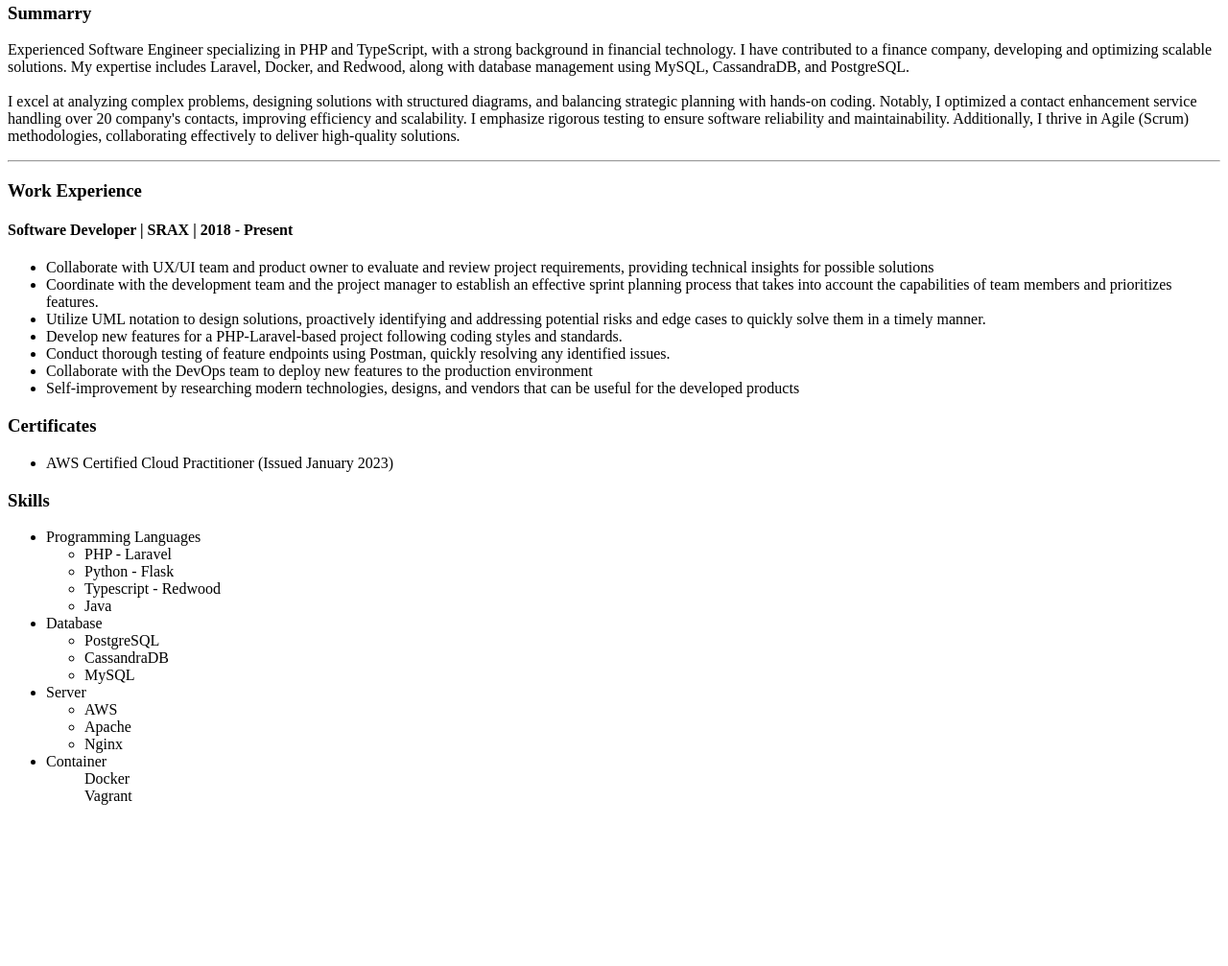
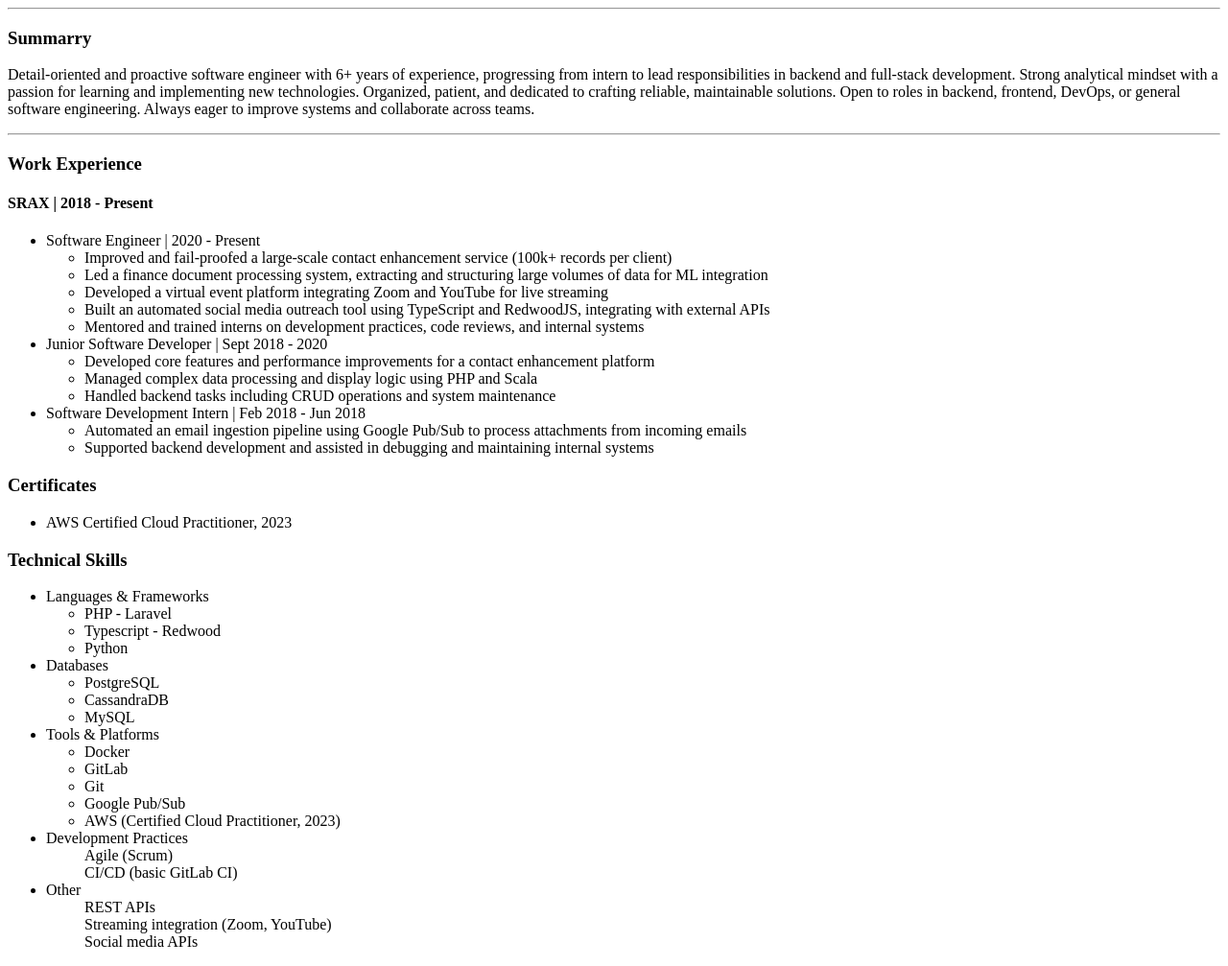
Before and after one commit to KuangArturo/bootcamp, a plain HTML site: page my-cv/english/resume.html in a window 1280 px wide. Shown: the part 145-1152 px from the top of the page at 96% size. Before the commit the page ends 1000 px from the top, so only its background shows below. Drawn offline with Linux system fonts and the light colour scheme.

Commit message:
Update cv and add cv on index

```diff
--- a/my-cv/english/resume.html
+++ b/my-cv/english/resume.html
@@ -11,75 +11,97 @@
         <h2>
             Software Engineer
         </h2>
+        Mexicali, Baja California | arturo.kuang.12@gmail.com
         <hr>
         <h3>
             Summarry
         </h3>
         <p>
-            Experienced Software Engineer specializing in PHP and TypeScript, with a strong background in financial technology. I have contributed to a finance company, developing and optimizing scalable solutions. My expertise includes Laravel, Docker, and Redwood, along with database management using MySQL, CassandraDB, and PostgreSQL.
-            <br><br>
-            I excel at analyzing complex problems, designing solutions with structured diagrams, and balancing strategic planning with hands-on coding. Notably, I optimized a contact enhancement service handling over 20 company's contacts, improving efficiency and scalability. I emphasize rigorous testing to ensure software reliability and maintainability. Additionally, I thrive in Agile (Scrum) methodologies, collaborating effectively to deliver high-quality solutions.
+            Detail-oriented and proactive software engineer with 6+ years of experience, progressing from intern to lead responsibilities in backend and full-stack development. Strong analytical mindset with a passion for learning and implementing new technologies. Organized, patient, and dedicated to crafting reliable, maintainable solutions. Open to roles in backend, frontend, DevOps, or general software engineering. Always eager to improve systems and collaborate across teams.
         </p>
         <hr/>
         <h3>
             Work Experience
         </h3>
         <h4>
-            Software Developer | SRAX | 2018 - Present
+            SRAX | 2018 - Present
         </h4>
         <ul>
             <li>
-                Collaborate with UX/UI team and product owner to evaluate and review project requirements, providing technical insights for possible solutions
+                Software Engineer | 2020 - Present
+            </li>
+            <ul>
+                <li>
+                    Improved and fail-proofed a large-scale contact enhancement service (100k+ records per client)
                 </li>
                 <li>
-                Coordinate with the development team and the project manager to establish an effective sprint planning process that takes into account the capabilities of team members and prioritizes features.
+                    Led a finance document processing system, extracting and structuring large volumes of data for ML integration
                 </li>
                 <li>
-                Utilize UML notation to design solutions, proactively identifying and addressing potential risks and edge cases to quickly solve them in a timely manner.
+                    Developed a virtual event platform integrating Zoom and YouTube for live streaming
                 </li>
                 <li>
-                Develop new features for a PHP-Laravel-based project following coding styles and standards.
+                    Built an automated social media outreach tool using TypeScript and RedwoodJS, integrating with external APIs
                 </li>
                 <li>
-                Conduct thorough testing of feature endpoints using Postman, quickly resolving any identified issues.
+                    Mentored and trained interns on development practices, code reviews, and internal systems
+                </li>
+            </ul>
+            <li>
+                Junior Software Developer | Sept 2018 - 2020
+            </li>
+            <ul>
+                <li>
+                    Developed core features and performance improvements for a contact enhancement platform
                 </li>
                 <li>
-                Collaborate with the DevOps team to deploy new features to the production environment
+                    Managed complex data processing and display logic using PHP and Scala
                 </li>
                 <li>
-                Self-improvement by researching modern technologies, designs, and vendors that can be useful for the developed products            </li>
+                    Handled backend tasks including CRUD operations and system maintenance
+                </li>
             </ul>
+            <li>
+                Software Development Intern | Feb 2018 - Jun 2018
+            </li>
+            <ul>
+                <li>
+                    Automated an email ingestion pipeline using Google Pub/Sub to process attachments from incoming emails
+                </li>
+                <li>
+                    Supported backend development and assisted in debugging and maintaining internal systems
+                </li>
+            </ul>
+        </ul>
+
         <h3>
             Certificates
         </h3>
         <ul>
             <li>
-                AWS Certified Cloud Practitioner (Issued January 2023)
+                AWS Certified Cloud Practitioner, 2023
             </li>
         </ul>
         <h3>
-            Skills
+            Technical Skills
         </h3>
         <ul>
             <li>
-                Programming Languages
+                Languages & Frameworks
                 <ul>
                     <li>
                         PHP - Laravel
                     </li>
                     <li>
-                        Python - Flask
-                    </li>
-                    <li>
                         Typescript - Redwood
                     </li>
                     <li>
-                        Java
+                        Python
                     </li>
                 </ul>
             </li>
             <li>
-                Database
+                Databases
                 <ul>
                     <li>
                         PostgreSQL
@@ -93,29 +115,46 @@
                 </ul>
             </li>
             <li>
-                Server
+                Tools & Platforms
                 <ul>
                     <li>
-                        AWS
+                        Docker
                     </li>
                     <li>
-                        Apache
+                        GitLab
                     </li>
                     <li>
-                        Nginx
+                        Git
+                    </li>
+                    <li>
+                        Google Pub/Sub
+                    </li>
+                    <li>
+                        AWS (Certified Cloud Practitioner, 2023)
                     </li>
                 </ul>
             </li>
             <li>
-                Container
+                Development Practices
                 <ul>
-                    Docker
+                    Agile (Scrum)
                 </ul>
                 <ul>
-                    Vagrant
+                    CI/CD (basic GitLab CI)
                 </ul>
             </li>
-
+            <li>
+                Other
+                <ul>
+                    REST APIs
+                </ul>
+                <ul>
+                    Streaming integration (Zoom, YouTube)
+                </ul>
+                <ul>
+                    Social media APIs
+                </ul>
+            </li>
         </ul>
     </body>
 </html>
```
Also changed, not shown: index.html (+5 -0 lines). Lines whose indentation alone changed are shown as unchanged.
